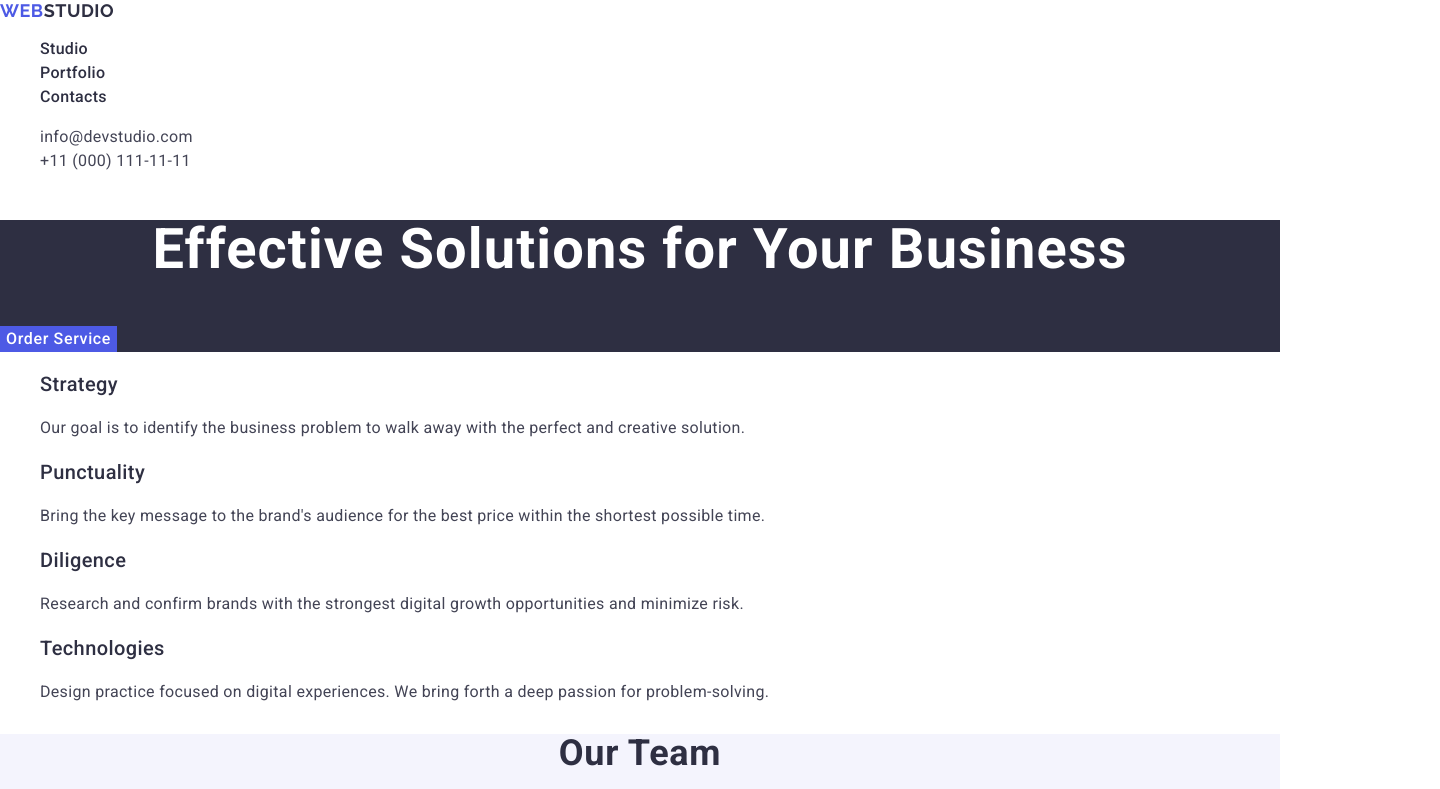
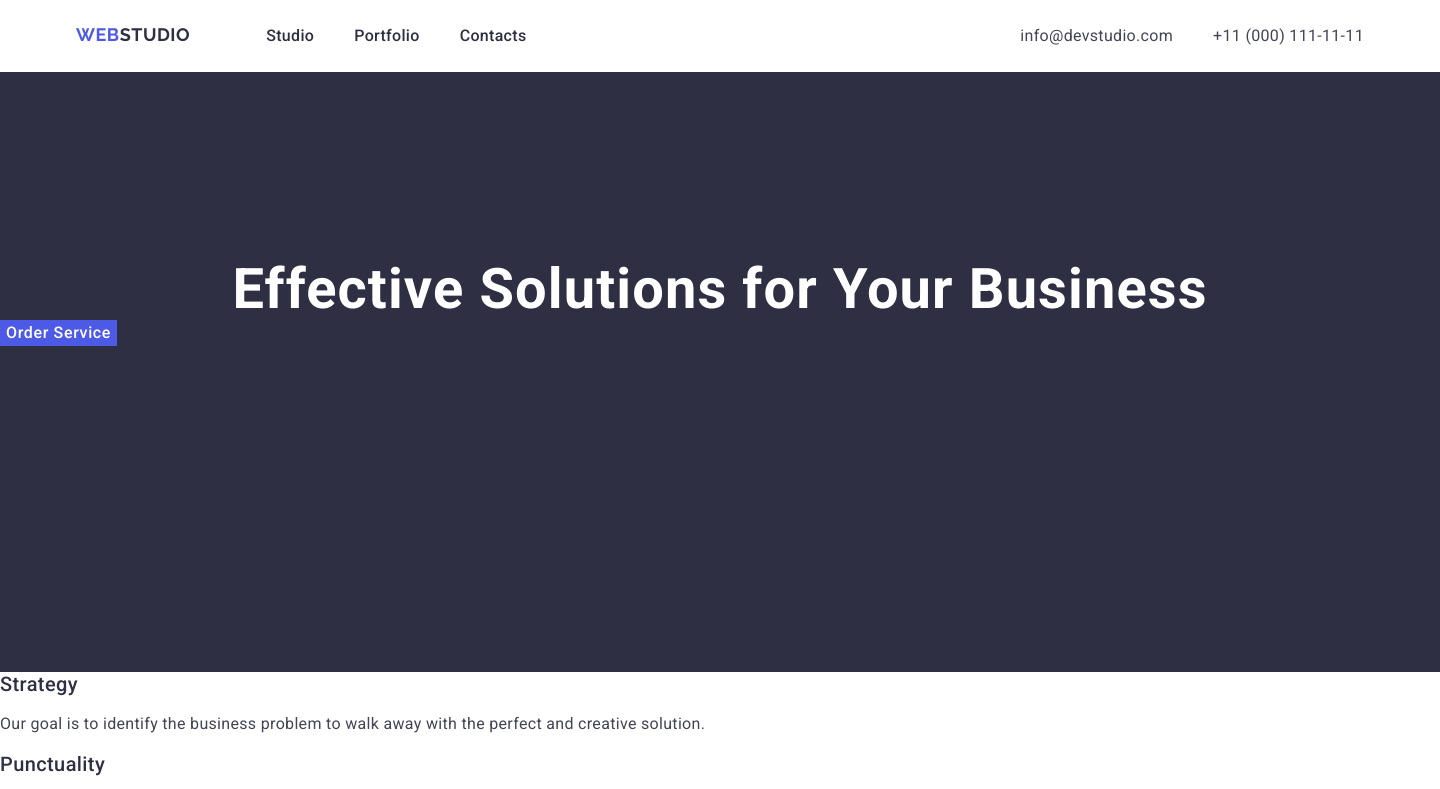
Before and after one commit to AlekS-V1/goit-markup-hw-03, a plain HTML site: page index.html in a window 1280 px wide. Shown: the top 789 px of the page, 1440 px wide, since content can reach past the window. Drawn offline with nearby package versions, Linux system fonts and the light colour scheme.

Commit message:
retake update

```diff
--- a/css/styles.css
+++ b/css/styles.css
@@ -2,14 +2,31 @@ body {
         font-family: "Roboto", sans-serif;
         color: #434455;
         background-color: #ffffff;
+
+        margin: o auto;
+        width: 1440px;
+}
+h1, h2, h3 {
+    margin: 0;
+    padding: 0;
 }
 
 a {
     text-decoration: none;
+    margin: 0;
+    padding: 0;
 }
 
 ul {
     list-style-type: none;
+    margin: 0;
+    padding: 0;
+}
+
+header {
+    height: 72px;
+    display: flex;
+    justify-content: space-between;
 }
 
 .logo {
@@ -21,14 +38,24 @@ ul {
         letter-spacing: 0.03em;
         text-transform: uppercase;
         color: #4d5ae5;
+        margin: 24px 76px;
 
 }
 .logo-studio {
     color: #2e2f42;
 }
 /* Menu navigation */
+nav {
+    display: flex;
+
+}
 .nav-title {
     color: currentColor;
+}
+.nav-menu {
+    display: flex;
+    margin: 24px 0;
+    gap: 40px;
 }
 .nav-items {
     font-weight: 500;
@@ -36,16 +63,22 @@ ul {
     line-height: 1.5;
     letter-spacing: 0.02em;
     color: #2E2F42;
+    display: flex;
 }
 .nav-items:hover {
     color: #404bbf ;
 }
-.nav-items:focus {
+.nav-title:focus {
     color: #404bbf;
 }
 /* Section Address */
 .adr {
     font-style: normal
+}
+.contacts {
+    display: flex;
+    gap: 40px;
+    margin: 24px 76px 24px 0;
 }
 .contacts-text {
     font-style: normal;
@@ -66,6 +99,8 @@ ul {
 
 .hero-image {
     background-color: #2E2F42;
+    height: 600px;
+    padding-top: 188px;
 }
 .hero-image-title {
     font-weight: 700;
```
